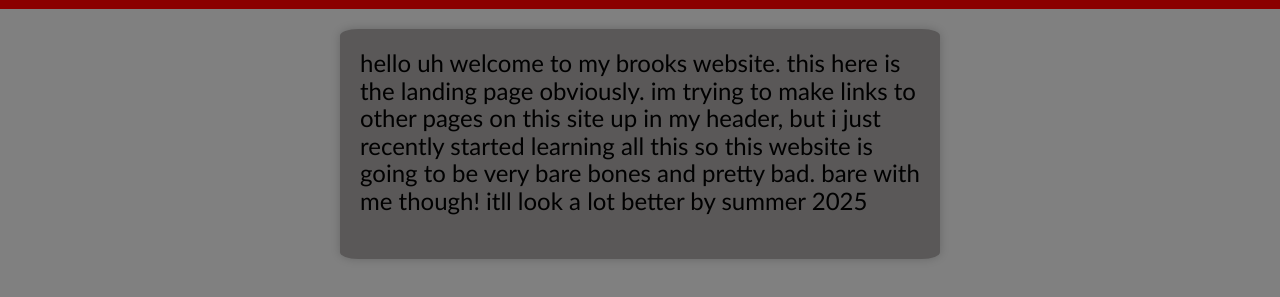
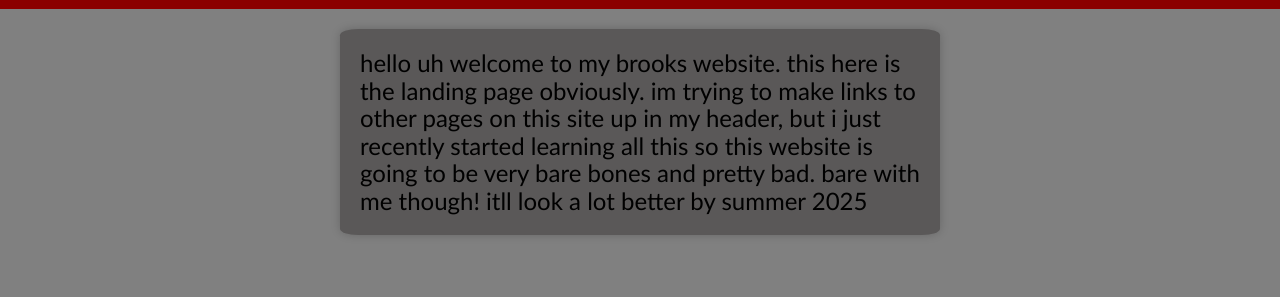
Before and after one commit to Brooks1228/Brooks1228.github.io, a plain HTML site: page index.html in a window 1280 px wide. Shown: the part 71-368 px from the top of the page. Drawn offline with nearby package versions, Linux system fonts and the light colour scheme.

Commit message:
Update index.css

```diff
--- a/css/index.css
+++ b/css/index.css
@@ -19,7 +19,6 @@ body {
 .box {
   background-color: #5a5858;
   width: 600px;
-  height: 230px;
   margin: 20px;
   box-shadow: 0 0 10px rgba(0, 0, 0, 0.2);
   border-radius: 3%;
```
